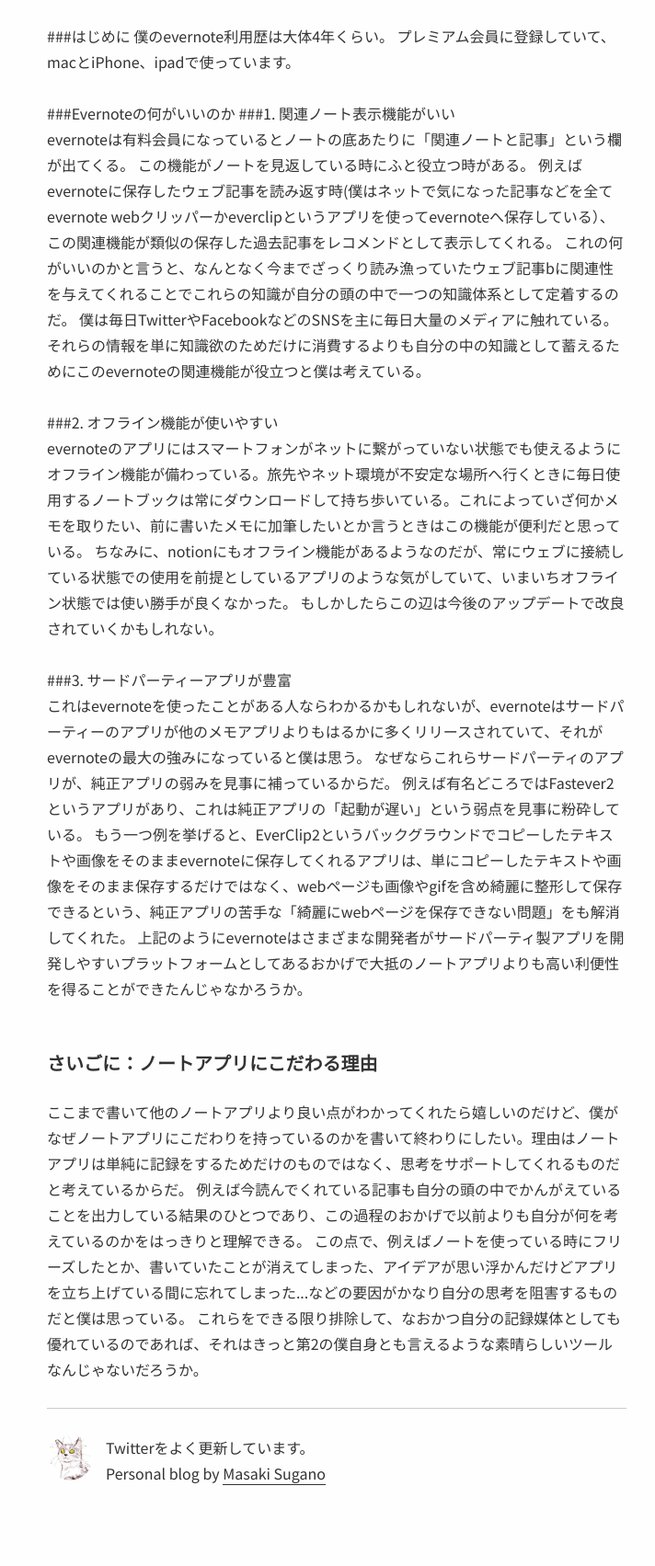
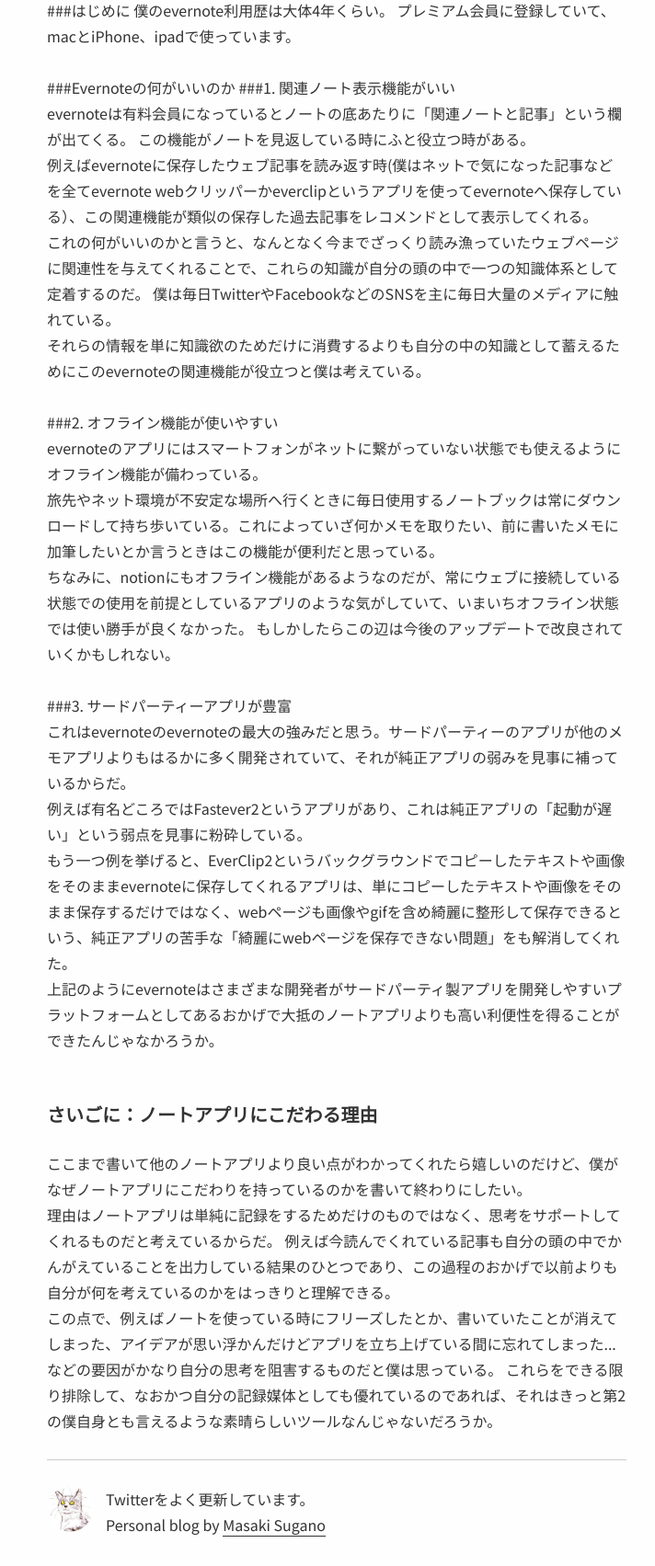
Before and after one commit to capelito-tv-show/suganote, a Gatsby site: page /i-like-evernote/ in a window 1280 px wide. Shown: the part 757-2460 px from the top of the page at 92% size, without its empty margins (274-986 px from the left). Built offline with nearby package versions, Linux system fonts and the light colour scheme; Gatsby itself is replaced by a stand-in of ours; some packages are replaced by stand-ins of ours; a web font is replaced by a local one.

Commit message:
ブログ更新

```diff
--- a/content/blog/i-like-evernote/index.md
+++ b/content/blog/i-like-evernote/index.md
@@ -2,7 +2,7 @@
 title: 色々なノートアプリを使い、結局Evernoteに戻った理由
 date: "2018-03-31T18:28:03.284Z"
 ---
-僕は日々の生活の中でどうやったら綺麗にログを残せるか、ノートアプリを活用できるかを考えていて、そのために色々なノートアプリを試してきた。 最近ではnotionというオールラウンダーな最強のアプリが出てきていよいよノートアプリ戦争も終わりを迎えたか…とひとりで盛り上がっていたんだけど、結構長いあいだ試してみた結果evernoteが一番いいなという結論に至ったのでその理由をつらつらと書いてみる。
+僕は日々の生活の中でどうやったら綺麗にログを残せるか、ノートアプリを活用できるかを考えていて、そのために色々なノートアプリを試してきた。 最近ではnotionというオールラウンダーなアプリが出てきていよいよノートアプリ戦争も終わりか…とり上がっていたけど、3ヶ月ほど試した結果evernoteが一番いいなという結論に至ったのでその理由をつらつらと書いてみる。
 ちなみにnotionは本当に良いアプリだなぁと思うのでまだ使ったことがない人は是非インストールしてみてください。
 
 ###目次
@@ -17,17 +17,24 @@
 僕のevernote利用歴は大体4年くらい。 プレミアム会員に登録していて、macとiPhone、ipadで使っています。
 
 ###Evernoteの何がいいのか
-###1. 関連ノート表示機能がいい<br>
-evernoteは有料会員になっているとノートの底あたりに「関連ノートと記事」という欄が出てくる。 この機能がノートを見返している時にふと役立つ時がある。
-例えばevernoteに保存したウェブ記事を読み返す時(僕はネットで気になった記事などを全てevernote webクリッパーかeverclipというアプリを使ってevernoteへ保存している）、この関連機能が類似の保存した過去記事をレコメンドとして表示してくれる。 これの何がいいのかと言うと、なんとなく今までざっくり読み漁っていたウェブ記事bに関連性を与えてくれることでこれらの知識が自分の頭の中で一つの知識体系として定着するのだ。 僕は毎日TwitterやFacebookなどのSNSを主に毎日大量のメディアに触れている。それらの情報を単に知識欲のためだけに消費するよりも自分の中の知識として蓄えるためにこのevernoteの関連機能が役立つと僕は考えている。
+###1. 関連ノート表示機能がいい<br />
+evernoteは有料会員になっているとノートの底あたりに「関連ノートと記事」という欄が出てくる。 この機能がノートを見返している時にふと役立つ時がある。<br />
+例えばevernoteに保存したウェブ記事を読み返す時(僕はネットで気になった記事などを全てevernote webクリッパーかeverclipというアプリを使ってevernoteへ保存している）、この関連機能が類似の保存した過去記事をレコメンドとして表示してくれる。<br />
+これの何がいいのかと言うと、なんとなく今までざっくり読み漁っていたウェブページに関連性を与えてくれることで、これらの知識が自分の頭の中で一つの知識体系として定着するのだ。 僕は毎日TwitterやFacebookなどのSNSを主に毎日大量のメディアに触れている。<br />
+それらの情報を単に知識欲のためだけに消費するよりも自分の中の知識として蓄えるためにこのevernoteの関連機能が役立つと僕は考えている。
 
 ###2. オフライン機能が使いやすい<br>
-evernoteのアプリにはスマートフォンがネットに繋がっていない状態でも使えるようにオフライン機能が備わっている。旅先やネット環境が不安定な場所へ行くときに毎日使用するノートブックは常にダウンロードして持ち歩いている。これによっていざ何かメモを取りたい、前に書いたメモに加筆したいとか言うときはこの機能が便利だと思っている。
+evernoteのアプリにはスマートフォンがネットに繋がっていない状態でも使えるようにオフライン機能が備わっている。<br />
+旅先やネット環境が不安定な場所へ行くときに毎日使用するノートブックは常にダウンロードして持ち歩いている。これによっていざ何かメモを取りたい、前に書いたメモに加筆したいとか言うときはこの機能が便利だと思っている。<br />
 ちなみに、notionにもオフライン機能があるようなのだが、常にウェブに接続している状態での使用を前提としているアプリのような気がしていて、いまいちオフライン状態では使い勝手が良くなかった。 もしかしたらこの辺は今後のアップデートで改良されていくかもしれない。
 
 ###3. サードパーティーアプリが豊富<br>
-これはevernoteを使ったことがある人ならわかるかもしれないが、evernoteはサードパーティーのアプリが他のメモアプリよりもはるかに多くリリースされていて、それがevernoteの最大の強みになっていると僕は思う。 なぜならこれらサードパーティのアプリが、純正アプリの弱みを見事に補っているからだ。
-例えば有名どころではFastever2というアプリがあり、これは純正アプリの「起動が遅い」という弱点を見事に粉砕している。 もう一つ例を挙げると、EverClip2というバックグラウンドでコピーしたテキストや画像をそのままevernoteに保存してくれるアプリは、単にコピーしたテキストや画像をそのまま保存するだけではなく、webページも画像やgifを含め綺麗に整形して保存できるという、純正アプリの苦手な「綺麗にwebページを保存できない問題」をも解消してくれた。 上記のようにevernoteはさまざまな開発者がサードパーティ製アプリを開発しやすいプラットフォームとしてあるおかげで大抵のノートアプリよりも高い利便性を得ることができたんじゃなかろうか。
+これはevernoteのevernoteの最大の強みだと思う。サードパーティーのアプリが他のメモアプリよりもはるかに多く開発されていて、それが純正アプリの弱みを見事に補っているからだ。<br />
+例えば有名どころではFastever2というアプリがあり、これは純正アプリの「起動が遅い」という弱点を見事に粉砕している。 <br />
+もう一つ例を挙げると、EverClip2というバックグラウンドでコピーしたテキストや画像をそのままevernoteに保存してくれるアプリは、単にコピーしたテキストや画像をそのまま保存するだけではなく、webページも画像やgifを含め綺麗に整形して保存できるという、純正アプリの苦手な「綺麗にwebページを保存できない問題」をも解消してくれた。<br />
+上記のようにevernoteはさまざまな開発者がサードパーティ製アプリを開発しやすいプラットフォームとしてあるおかげで大抵のノートアプリよりも高い利便性を得ることができたんじゃなかろうか。
 
 ### さいごに：ノートアプリにこだわる理由
-ここまで書いて他のノートアプリより良い点がわかってくれたら嬉しいのだけど、僕がなぜノートアプリにこだわりを持っているのかを書いて終わりにしたい。理由はノートアプリは単純に記録をするためだけのものではなく、思考をサポートしてくれるものだと考えているからだ。 例えば今読んでくれている記事も自分の頭の中でかんがえていることを出力している結果のひとつであり、この過程のおかげで以前よりも自分が何を考えているのかをはっきりと理解できる。  この点で、例えばノートを使っている時にフリーズしたとか、書いていたことが消えてしまった、アイデアが思い浮かんだけどアプリを立ち上げている間に忘れてしまった...などの要因がかなり自分の思考を阻害するものだと僕は思っている。 これらをできる限り排除して、なおかつ自分の記録媒体としても優れているのであれば、それはきっと第2の僕自身とも言えるような素晴らしいツールなんじゃないだろうか。
+ここまで書いて他のノートアプリより良い点がわかってくれたら嬉しいのだけど、僕がなぜノートアプリにこだわりを持っているのかを書いて終わりにしたい。<br />
+理由はノートアプリは単純に記録をするためだけのものではなく、思考をサポートしてくれるものだと考えているからだ。 例えば今読んでくれている記事も自分の頭の中でかんがえていることを出力している結果のひとつであり、この過程のおかげで以前よりも自分が何を考えているのかをはっきりと理解できる。<br />
+この点で、例えばノートを使っている時にフリーズしたとか、書いていたことが消えてしまった、アイデアが思い浮かんだけどアプリを立ち上げている間に忘れてしまった...などの要因がかなり自分の思考を阻害するものだと僕は思っている。 これらをできる限り排除して、なおかつ自分の記録媒体としても優れているのであれば、それはきっと第2の僕自身とも言えるような素晴らしいツールなんじゃないだろうか。
```
